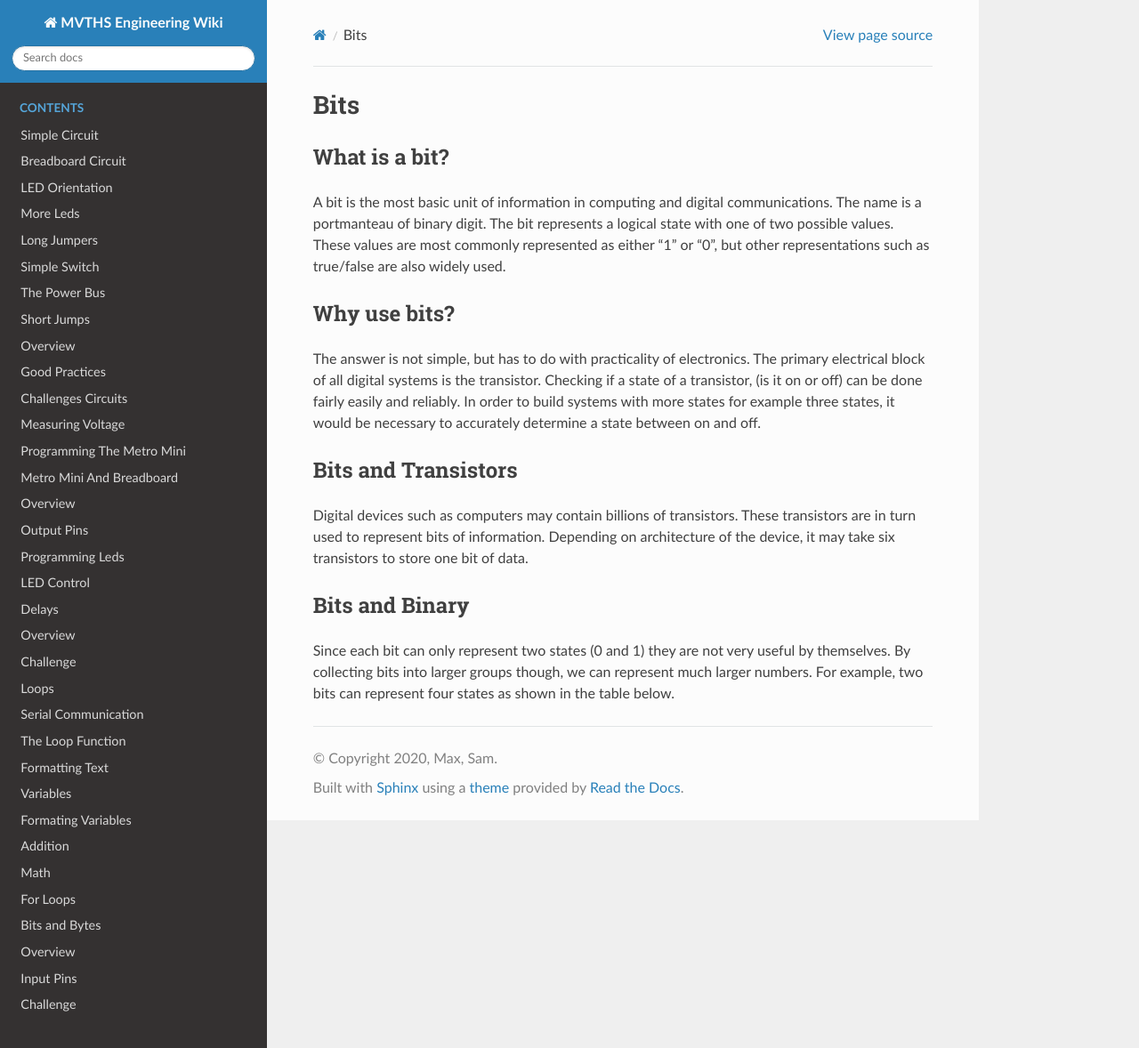
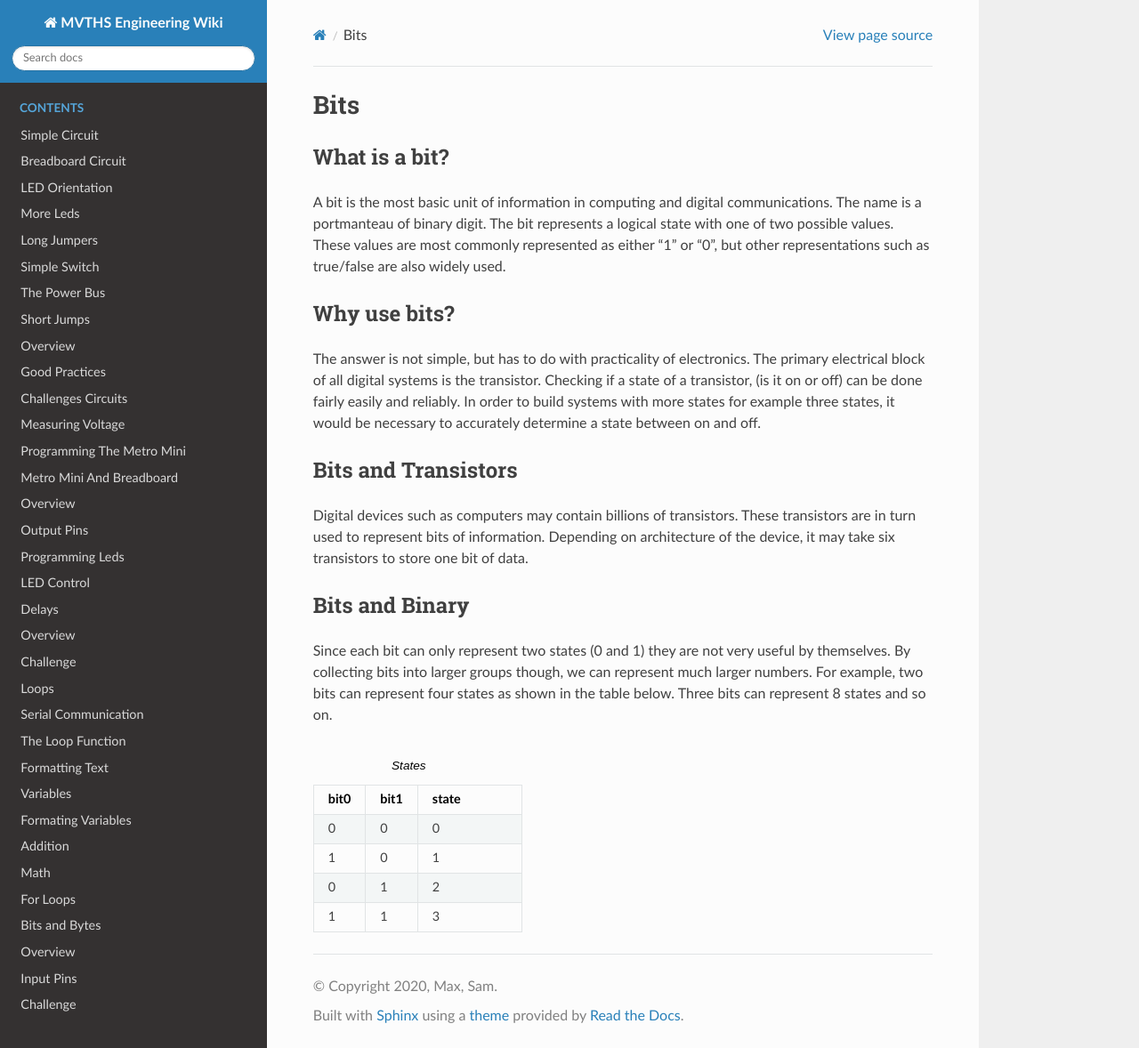
Before and after one commit to maxtkc/mvths-wiki, a Sphinx documentation site: the page built from docs/040a-bits.rst, in a window 1280 px wide and 1178 px high. Shown: the whole window at 89% size. Built offline with Sphinx 7.4.7 and the Read the Docs theme 2.0.0, drawn with Linux system fonts in a browser that asks for light colours; pages that are not in the unit, such as notebooks, are missing from menus.

Commit message:
Update 040a-bits.rst

```diff
--- a/docs/040a-bits.rst
+++ b/docs/040a-bits.rst
@@ -15,4 +15,24 @@ Digital devices such as computers may contain billions of transistors. These tra
 
 Bits and Binary
 ---------------
-Since each bit can only represent two states (0 and 1) they are not very useful by themselves. By collecting bits into larger groups though, we can represent much larger numbers. For example, two bits can represent four states as shown in the table below.
+Since each bit can only represent two states (0 and 1) they are not very useful by themselves. By collecting bits into larger groups though, we can represent much larger numbers. For example, two bits can represent four states as shown in the table below. Three bits can represent 8 states and so on.
+
+.. list-table:: States
+   :widths: 25 25 50
+   :header-rows: 1
+
+   * - bit0
+     - bit1
+     - state
+   * - 0
+     - 0
+     - 0
+   * - 1
+     - 0
+     - 1
+   * - 0
+     - 1
+     - 2
+   * - 1
+     - 1
+     - 3
```
